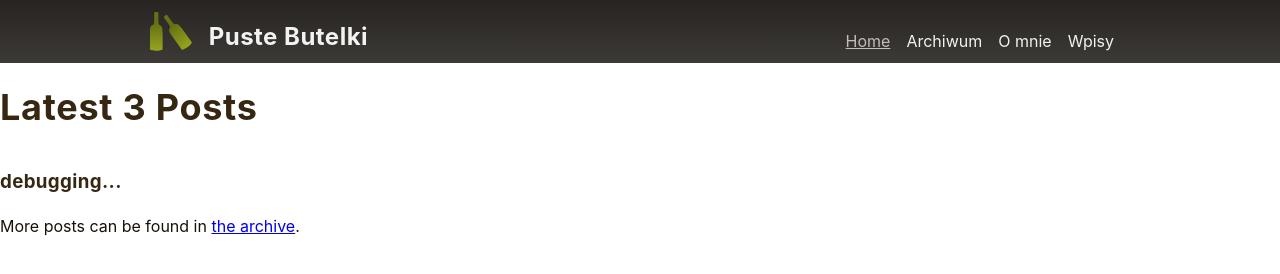
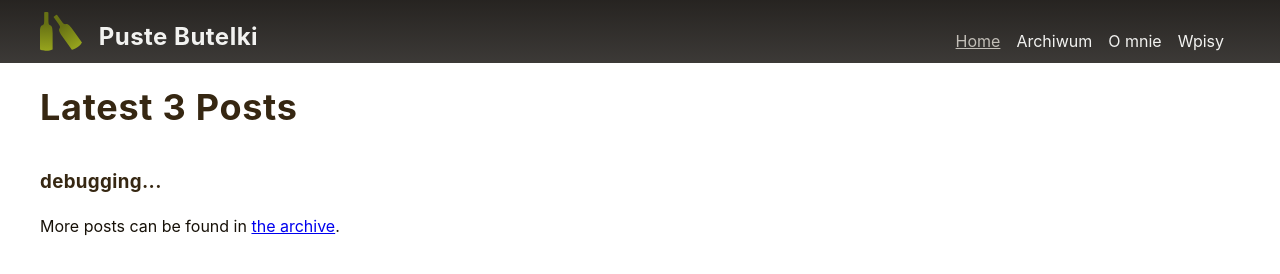
Before and after one commit to sammerro/blog-wine, an Eleventy site: page index.njk in a window 1280 px wide. Built offline with nearby package versions, Linux system fonts and the light colour scheme; Eleventy itself is replaced by a stand-in of ours; files that its build step writes are made by us from their sources.

Commit message:
container class

```diff
--- a/_includes/layouts/baza.njk
+++ b/_includes/layouts/baza.njk
@@ -11,7 +11,7 @@
   </head>
   <body>
     <header class="header">
-      <div class="header__inner">
+      <div class="header__inner container-content">
         <a href="{{ '/' | url }}">
           <img class="header__logo" src="{{ 'logo.svg' | img}}" alt="Puste butelki logo" width="42.71" height="38.74">
         </a>
@@ -24,11 +24,11 @@
       </div>
     </header>
 
-    {% if heroImage %}
+    {% if hero %}
     {% include "hero.njk" %}
     {% endif %}
 
-    <main{% if templateClass %} class="{{ templateClass }}"{% endif %}>
+    <main class="{{ templateClass + ' ' if templateClass }}container-content">
       {{ content | safe }}
     </main>
 
--- a/sass/components/_header.scss
+++ b/sass/components/_header.scss
@@ -1,7 +1,7 @@
 .header {
   background: var(--color-p);
   background: $bg-header;
-  padding: $spacing-4 $spacing-11;
+  padding: $spacing-4 0;
 
   &__inner {
     display: flex;
--- a/sass/components/_post-card.scss
+++ b/sass/components/_post-card.scss
@@ -1,4 +1,11 @@
 .post-card {
+    box-shadow: 0 2px 4px rgba(0, 0, 0, 0.1);
+    padding: 4px 8px;
+    transition: box-shadow 0.1s ease-in-out;
+
+    &:hover {
+        box-shadow: 0 3px 6px rgba(0,0,0,0.1);
+    }
 
     &__title {
         text-decoration: none;
--- a/sass/layout/_container.scss
+++ b/sass/layout/_container.scss
@@ -12,7 +12,7 @@
   margin: auto;
 }
 
-.container-header {
+.container-content {
   margin: auto;
   max-width: 1200px;
 }
```
